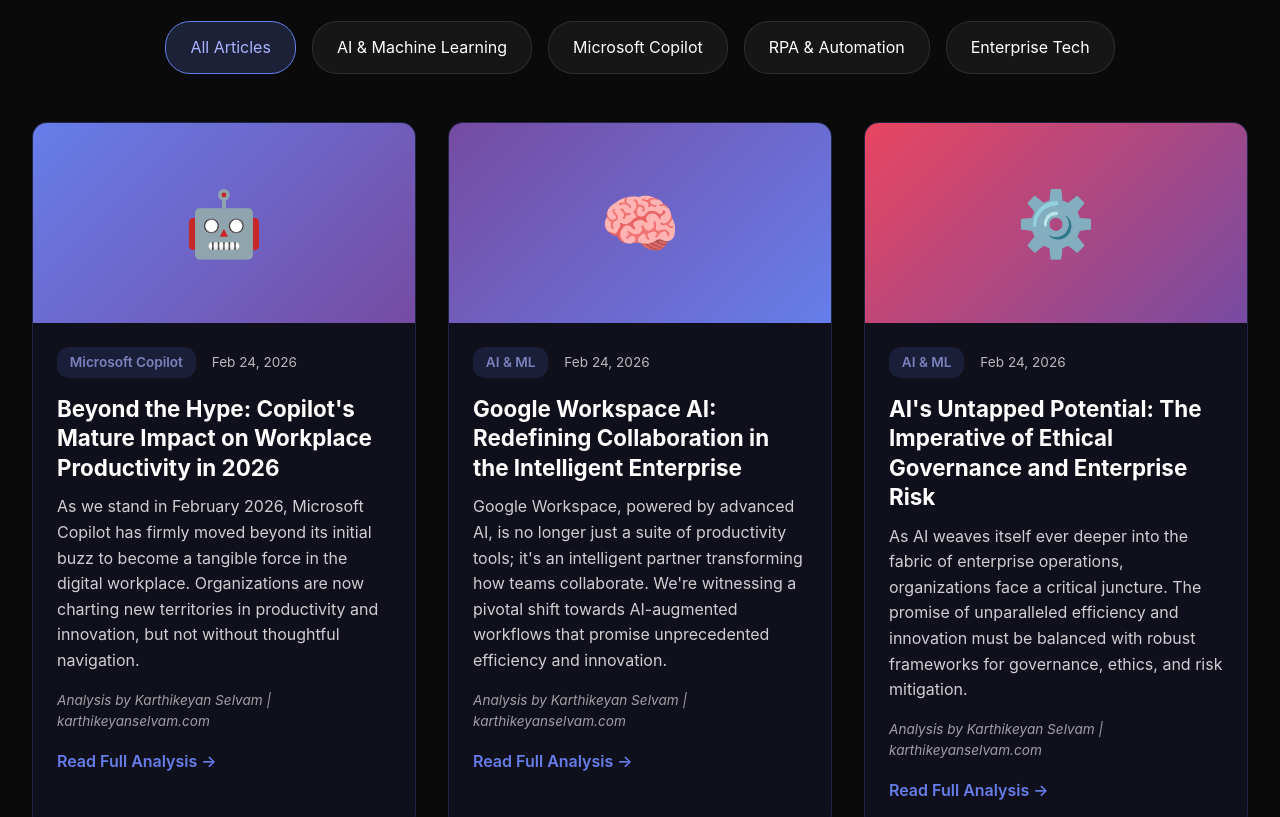
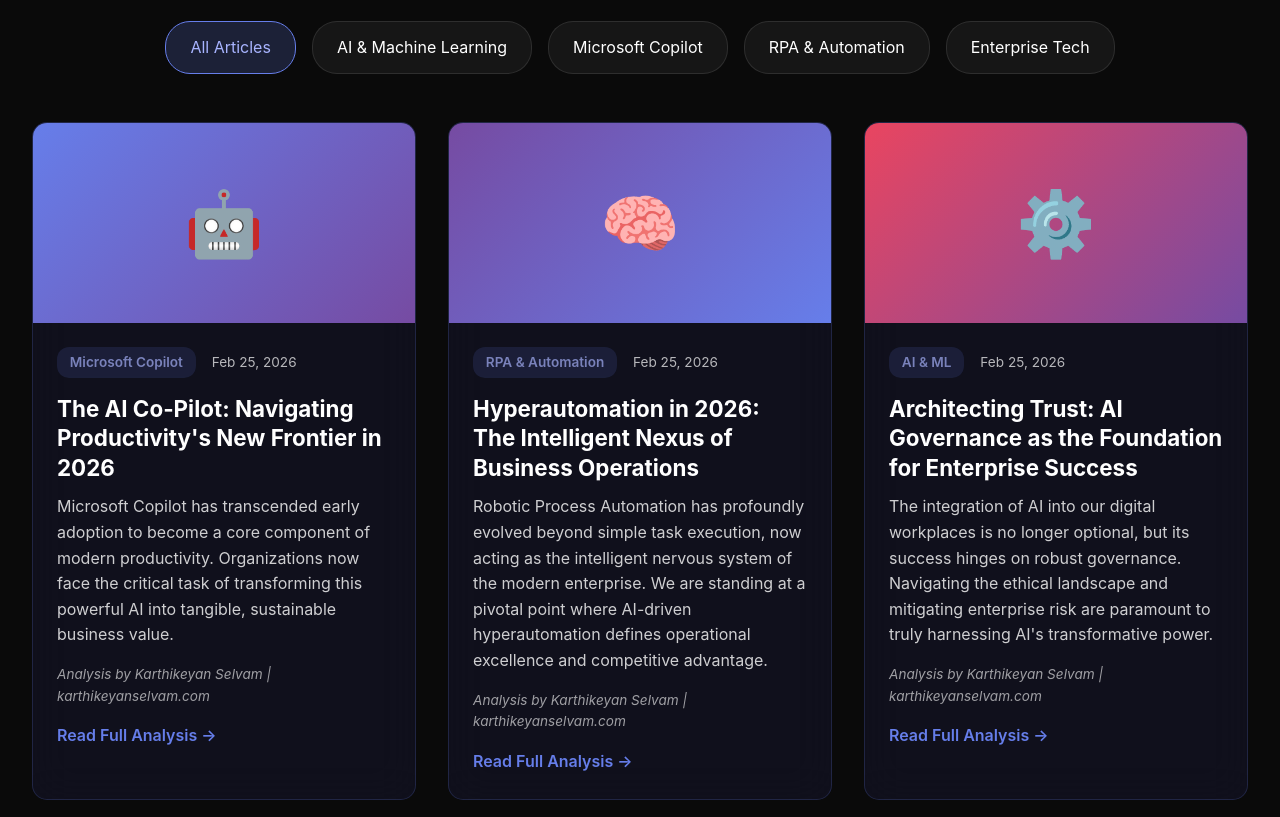
Before and after one commit to skarthik1710/karthik-website, a plain HTML site: page public/newsletter.html in a window 1280 px wide. Shown: the part 1000-1817 px from the top of the page. Drawn offline with Linux system fonts and the light colour scheme.

Commit message:
🗞️ Auto newsletter update - 2026-02-25

```diff
--- a/public/newsletter.html
+++ b/public/newsletter.html
@@ -241,6 +241,51 @@
 </div>
 <!-- AUTO-GENERATED ARTICLES INJECTED HERE BY SCRIPT -->
 <div class="articles-grid" id="newsletter-articles">
+<article class="article-card" data-category="copilot">
+<div class="article-image" style="background: linear-gradient(135deg, #667eea 0%, #764ba2 100%); display: flex; align-items: center; justify-content: center; font-size: 4rem;">
+                    🤖
+                </div>
+<div class="article-content">
+<div class="article-meta">
+<span class="article-category">Microsoft Copilot</span>
+<span class="article-date">Feb 25, 2026</span>
+</div>
+<h3 class="article-title">The AI Co-Pilot: Navigating Productivity's New Frontier in 2026</h3>
+<p class="article-excerpt">Microsoft Copilot has transcended early adoption to become a core component of modern productivity. Organizations now face the critical task of transforming this powerful AI into tangible, sustainable business value.</p>
+<p class="article-source">Analysis by Karthikeyan Selvam | karthikeyanselvam.com</p>
+<a class="read-more" onclick="openArticle('GIPhzIUORGVYtHf0y9X8')" style="cursor:pointer;">Read Full Analysis →</a>
+</div>
+</article>
+<article class="article-card" data-category="rpa">
+<div class="article-image" style="background: linear-gradient(135deg, #764ba2 0%, #667eea 100%); display: flex; align-items: center; justify-content: center; font-size: 4rem;">
+                    🧠
+                </div>
+<div class="article-content">
+<div class="article-meta">
+<span class="article-category">RPA &amp; Automation</span>
+<span class="article-date">Feb 25, 2026</span>
+</div>
+<h3 class="article-title">Hyperautomation in 2026: The Intelligent Nexus of Business Operations</h3>
+<p class="article-excerpt">Robotic Process Automation has profoundly evolved beyond simple task execution, now acting as the intelligent nervous system of the modern enterprise. We are standing at a pivotal point where AI-driven hyperautomation defines operational excellence and competitive advantage.</p>
+<p class="article-source">Analysis by Karthikeyan Selvam | karthikeyanselvam.com</p>
+<a class="read-more" onclick="openArticle('LfPDtCXE0fDKyUB70n03')" style="cursor:pointer;">Read Full Analysis →</a>
+</div>
+</article>
+<article class="article-card" data-category="ai">
+<div class="article-image" style="background: linear-gradient(135deg, #e94560 0%, #764ba2 100%); display: flex; align-items: center; justify-content: center; font-size: 4rem;">
+                    ⚙️
+                </div>
+<div class="article-content">
+<div class="article-meta">
+<span class="article-category">AI &amp; ML</span>
+<span class="article-date">Feb 25, 2026</span>
+</div>
+<h3 class="article-title">Architecting Trust: AI Governance as the Foundation for Enterprise Success</h3>
+<p class="article-excerpt">The integration of AI into our digital workplaces is no longer optional, but its success hinges on robust governance. Navigating the ethical landscape and mitigating enterprise risk are paramount to truly harnessing AI's transformative power.</p>
+<p class="article-source">Analysis by Karthikeyan Selvam | karthikeyanselvam.com</p>
+<a class="read-more" onclick="openArticle('nkL2eHaEo9n9CHdww79f')" style="cursor:pointer;">Read Full Analysis →</a>
+</div>
+</article>
 <article class="article-card" data-category="copilot">
 <div class="article-image" style="background: linear-gradient(135deg, #667eea 0%, #764ba2 100%); display: flex; align-items: center; justify-content: center; font-size: 4rem;">
                     🤖
```
